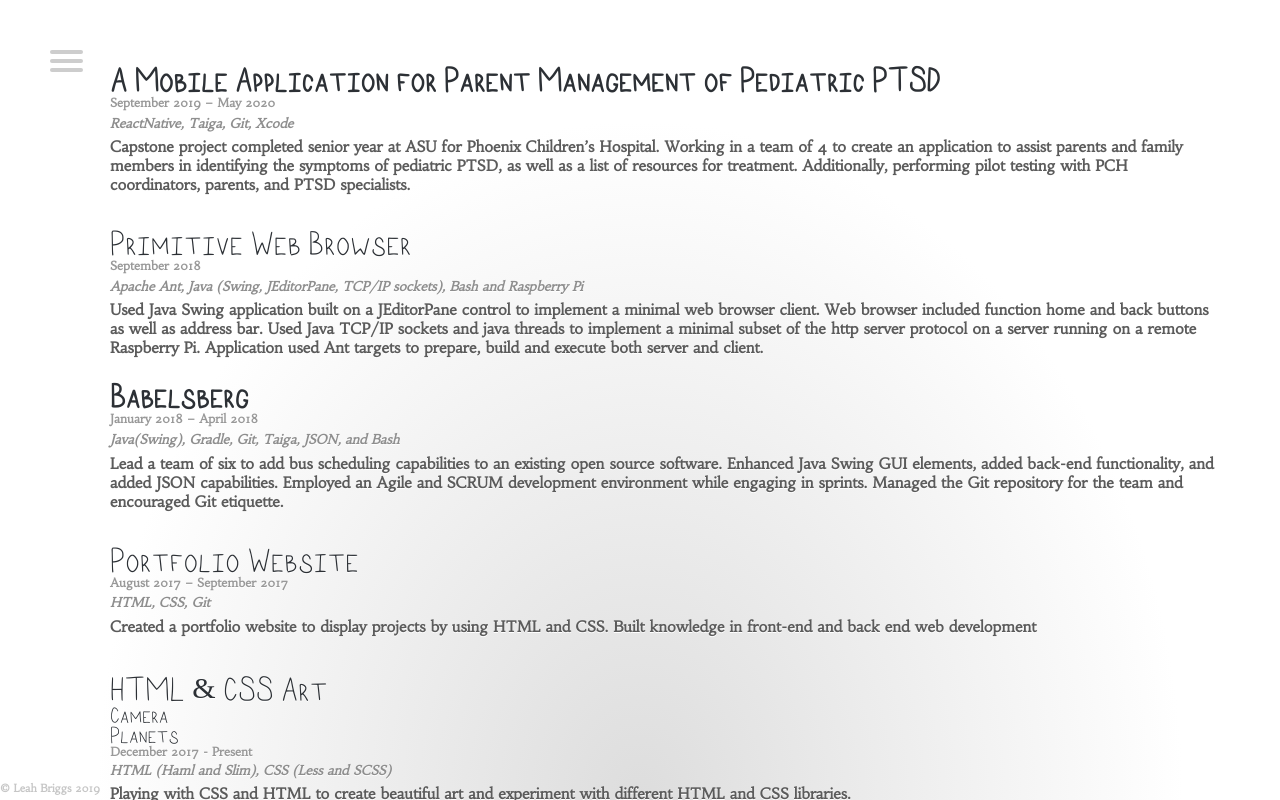
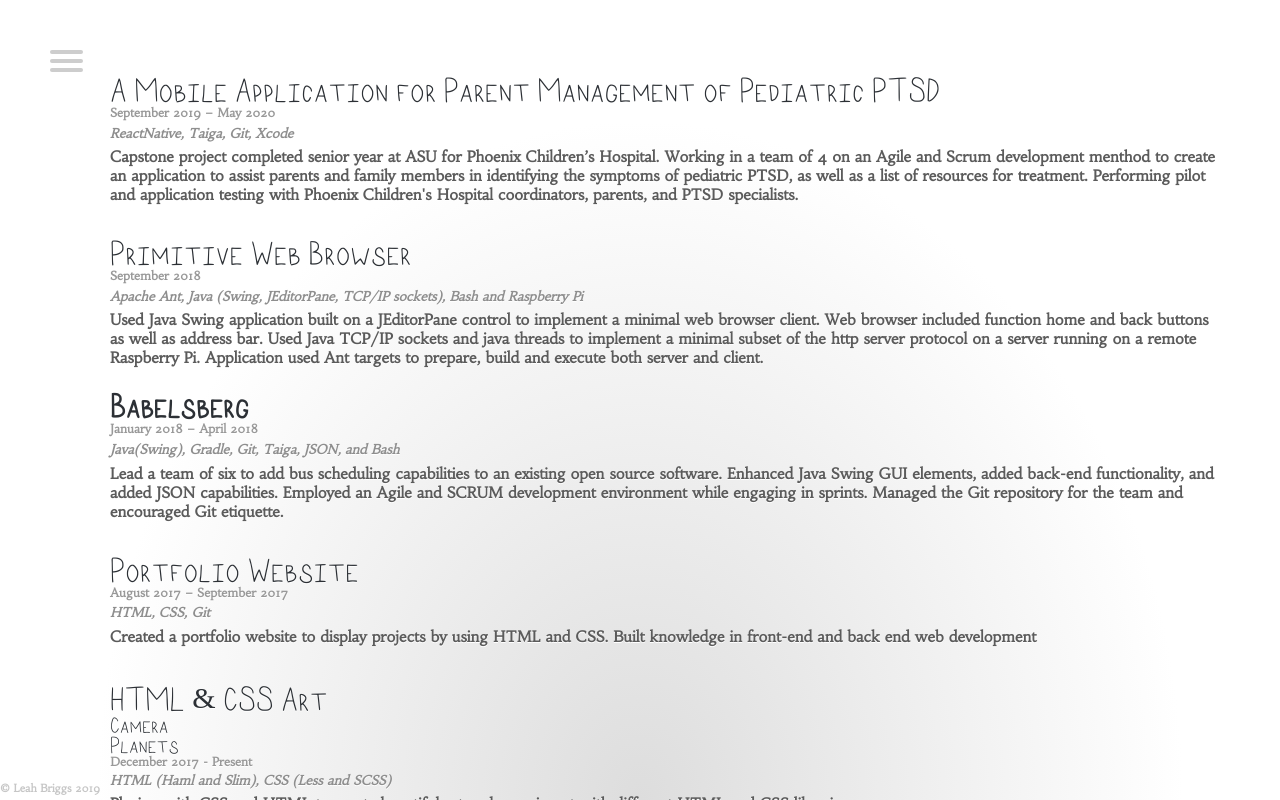
Before and after one commit to leahtbriggs/My-Website, a plain HTML site: page Projects/index.html in a window 1280 px wide. Drawn offline with Linux system fonts and the light colour scheme.

Commit message:
Updated Projects page, specifically the PCH PTSD application with an updated description and URL link.

```diff
--- a/Projects/index.html
+++ b/Projects/index.html
@@ -29,10 +29,10 @@
 
 <div id = main>
     <ul id="projects">
-      <h6 id = "babelsberg"><li>A Mobile Application for Parent Management of Pediatric PTSD</li></h6>
+      <a href="https://github.com/gcarvajal97/pch_ptsd"><li>A Mobile Application for Parent Management of Pediatric PTSD</li></a>
       <h6 id = "date">September 2019 – May 2020</h6>
       <h6 id = "tools">  ReactNative, Taiga, Git, Xcode</h6>
-      <h6 id = "description"> Capstone project completed senior year at ASU for Phoenix Children’s Hospital. Working in a team of 4 to create an application to assist parents and family members in identifying the symptoms of pediatric PTSD, as well as a list of resources for treatment. Additionally, performing pilot testing with PCH coordinators, parents, and PTSD specialists.</h6>
+      <h6 id = "description"> Capstone project completed senior year at ASU for Phoenix Children’s Hospital. Working in a team of 4 on an Agile and Scrum development menthod to create an application to assist parents and family members in identifying the symptoms of pediatric PTSD, as well as a list of resources for treatment. Performing pilot and application testing with Phoenix Children's Hospital coordinators, parents, and PTSD specialists.</h6>
 
       <a href="https://github.com/leahtbriggs/Primitive-Web-Browser"><li>Primitive Web Browser</li></a>
       <h6 id = "date"> September 2018</h6>
```
